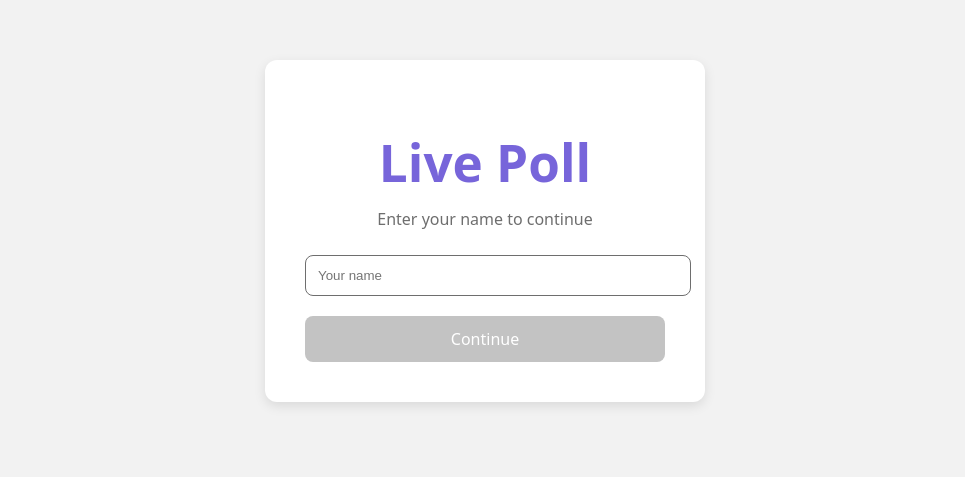
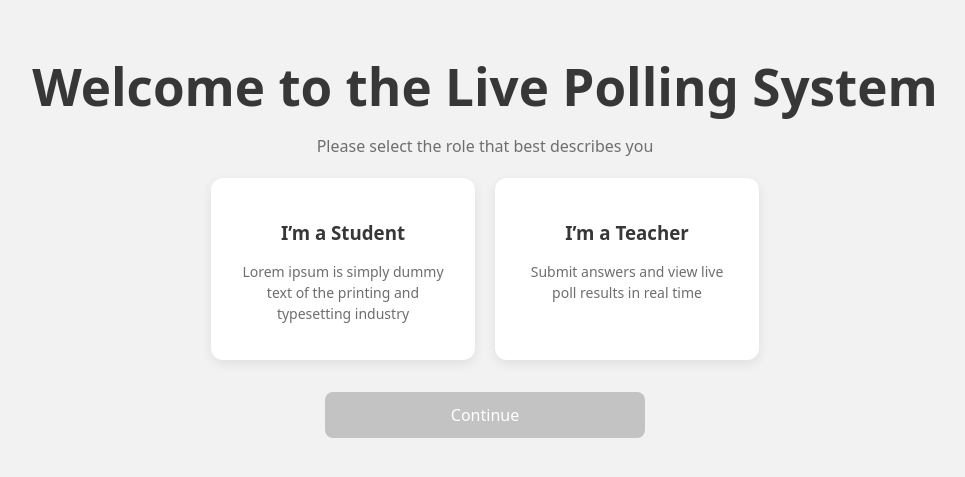
Before and after one commit to RealCifer/Polling-App, a React app in the folder frontend/: page / in a window 1280 px wide. Shown: the part 169-646 px from the top of the page, without its empty margins (155-1120 px from the left). Built offline with nearby package versions, Linux system fonts and the light colour scheme; the HTML template or start-up script is replaced by a standard one.

Commit message:
Add role selection screen and routing for student and teacher

```diff
--- a/frontend/src/App.tsx
+++ b/frontend/src/App.tsx
@@ -1,8 +1,10 @@
 import { BrowserRouter, Routes, Route } from "react-router-dom";
+
+import RoleSelect from "./pages/RoleSelect";
+import JoinPoll from "./pages/student/JoinPoll";
 import CreatePoll from "./pages/admin/CreatePoll";
 import LiveResults from "./pages/admin/LiveResults";
 import PollHistory from "./pages/admin/PollHistory";
-import JoinPoll from "./pages/student/JoinPoll";
 import AnswerPoll from "./pages/student/AnswerPoll";
 import PollResult from "./pages/student/PollResult";
 
@@ -10,12 +12,18 @@ function App() {
   return (
     <BrowserRouter>
       <Routes>
-        <Route path="/" element={<JoinPoll />} />
+        {}
+        <Route path="/" element={<RoleSelect />} />
+
+        {}
+        <Route path="/join" element={<JoinPoll />} />
+        <Route path="/poll" element={<AnswerPoll />} />
+        <Route path="/result" element={<PollResult />} />
+
+        {}
         <Route path="/admin/create" element={<CreatePoll />} />
         <Route path="/admin/live" element={<LiveResults />} />
         <Route path="/admin/history" element={<PollHistory />} />
-        <Route path="/poll" element={<AnswerPoll />} />
-        <Route path="/result" element={<PollResult />} />
       </Routes>
     </BrowserRouter>
   );
--- /dev/null
+++ b/frontend/src/pages/RoleSelect.tsx
@@ -0,0 +1,49 @@
+import { useState } from "react";
+import { useNavigate } from "react-router-dom";
+
+const RoleSelect = () => {
+  const [role, setRole] = useState<"student" | "teacher" | null>(null);
+  const navigate = useNavigate();
+
+  const handleContinue = () => {
+    if (role === "student") navigate("/");
+    if (role === "teacher") navigate("/admin/create");
+  };
+
+  return (
+    <div className="role-container">
+      <h1 className="role-title">Welcome to the Live Polling System</h1>
+      <p className="role-subtitle">
+        Please select the role that best describes you
+      </p>
+<div className="role-cards">
+  <div
+    className={`role-card ${role === "student" ? "active" : ""}`}
+    onClick={() => setRole("student")}
+  >
+    <h3>I’m a Student</h3>
+    <p>Lorem ipsum is simply dummy text of the printing and typesetting industry</p>
+  </div>
+
+  <div
+    className={`role-card ${role === "teacher" ? "active" : ""}`}
+    onClick={() => setRole("teacher")}
+  >
+    <h3>I’m a Teacher</h3>
+    <p>Submit answers and view live poll results in real time</p>
+  </div>
+</div>
+
+
+      <button
+        className="primary-btn"
+        disabled={!role}
+        onClick={handleContinue}
+      >
+        Continue
+      </button>
+    </div>
+  );
+};
+
+export default RoleSelect;
--- a/frontend/src/styles/join.css
+++ b/frontend/src/styles/join.css
@@ -49,3 +49,61 @@
   background: #c3c3c3;
   cursor: not-allowed;
 }
+
+.role-container {
+  min-height: 100vh;
+  width: 100vw;
+  background: #f2f2f2;
+  display: flex;
+  flex-direction: column;
+  align-items: center;
+  justify-content: center;
+  text-align: center;
+}
+
+
+.role-title {
+  color: #373737;
+  margin-bottom: 4px;
+}
+
+.role-subtitle {
+  color: #6e6e6e;
+  margin-bottom: 20px;
+}
+
+.role-cards {
+  display: flex;
+  gap: 20px;
+  margin-bottom: 20px;
+}
+
+.role-card {
+  width: 220px;
+  padding: 20px;
+  background: white;
+  border-radius: 12px;
+  cursor: pointer;
+  border: 2px solid transparent;
+  text-align: center;
+  box-shadow: 0 4px 12px rgba(0, 0, 0, 0.08);
+}
+
+.role-card.active {
+  border-color: #7765da;
+}
+
+.role-card h3 {
+  color: #373737;
+  margin-bottom: 8px;
+}
+
+.role-card p {
+  color: #6e6e6e;
+  font-size: 14px;
+}
+
+.primary-btn {
+  width: 320px;
+  margin-top: 12px;
+}
```
